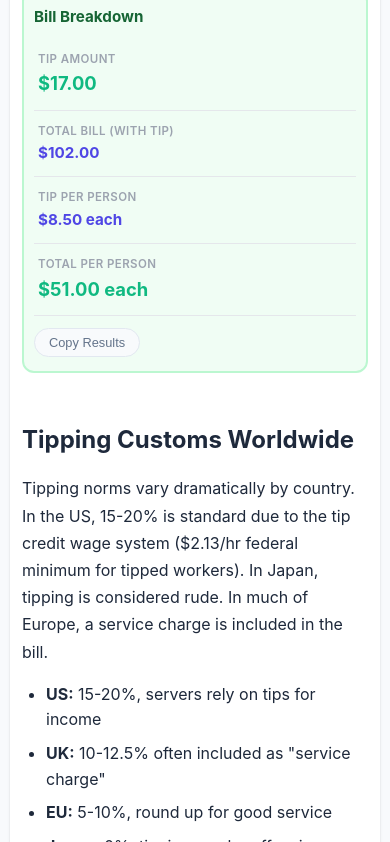
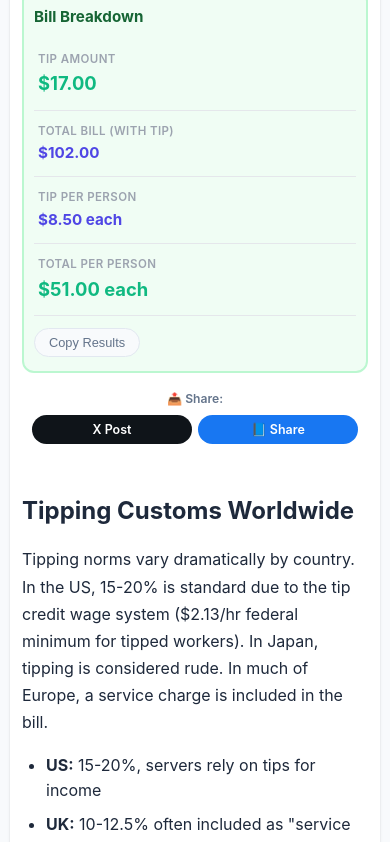
Before and after one commit to Z1YiKK/usefultools, a plain HTML site: page tools/tip-calculator.html in a window 390 px wide. Both pictures are taken after a click on the button "💵 Calculate Tip →". Shown: the part 744-1586 px from the top of the page. Drawn offline with Linux system fonts and the light colour scheme.

Commit message:
feat: add X + Facebook share buttons to all 9 tool pages
Uses setupShare() in main.js to populate share URLs with real calculation results. X branding (not Twitter). Responsive with flex-wrap for mobile.

```diff
--- a/css/style.css
+++ b/css/style.css
@@ -1410,6 +1410,79 @@ footer {
     display: none;
 }
 
+/* Share Buttons (after results) */
+.share-buttons {
+    display: none;
+    margin-top: 16px;
+    gap: 8px;
+    flex-wrap: wrap;
+    align-items: center;
+    justify-content: center;
+}
+.share-buttons.show {
+    display: flex;
+    animation: fadeIn 0.3s ease;
+}
+.share-label {
+    font-size: 0.82rem;
+    font-weight: 600;
+    color: var(--text-light);
+    white-space: nowrap;
+}
+.share-btn {
+    display: inline-flex;
+    align-items: center;
+    gap: 5px;
+    padding: 7px 16px;
+    border-radius: 20px;
+    font-size: 0.83rem;
+    font-weight: 600;
+    text-decoration: none;
+    cursor: pointer;
+    transition: all var(--transition);
+    border: none;
+    white-space: nowrap;
+    line-height: 1.4;
+}
+.share-btn.x {
+    background: #0f1419;
+    color: #fff;
+}
+.share-btn.x:hover {
+    background: #000;
+    color: #fff;
+    transform: translateY(-1px);
+    box-shadow: var(--shadow-md);
+}
+.share-btn.fb {
+    background: #1877f2;
+    color: #fff;
+}
+.share-btn.fb:hover {
+    background: #0e5dc7;
+    color: #fff;
+    transform: translateY(-1px);
+    box-shadow: var(--shadow-md);
+}
+@media (max-width: 480px) {
+    .share-buttons {
+        gap: 6px;
+    }
+    .share-label {
+        width: 100%;
+        text-align: center;
+        font-size: 0.76rem;
+    }
+    .share-btn {
+        flex: 1;
+        justify-content: center;
+        padding: 6px 10px;
+        font-size: 0.78rem;
+        min-width: 0;
+        max-width: 160px;
+    }
+}
+
 /* Results copy button */
 .copy-results-btn {
     display: inline-block;
--- a/js/main.js
+++ b/js/main.js
@@ -305,6 +305,18 @@
         }
     };
 
+    // Setup share buttons (X + Facebook) after calculation
+    window.setupShare = function(shareId, text) {
+        var container = document.getElementById(shareId);
+        if (!container) return;
+        var url = encodeURIComponent(window.location.href);
+        var encodedText = encodeURIComponent(text);
+        var links = container.querySelectorAll('a');
+        if (links[0]) links[0].href = 'https://twitter.com/intent/tweet?text=' + encodedText + '&url=' + url;
+        if (links[1]) links[1].href = 'https://www.facebook.com/sharer/sharer.php?u=' + url + '&quote=' + encodedText;
+        container.classList.add('show');
+    };
+
     // ========== Analytics ==========
     window.trackEvent = function(category, action, label) {
         if (typeof gtag === 'function') {
--- a/tools/tip-calculator.html
+++ b/tools/tip-calculator.html
@@ -26,6 +26,7 @@
     <div class="result-item"><span class="result-label">Tip Per Person</span><span class="result-value" id="tipPerPerson">-</span></div>
     <div class="result-item"><span class="result-label">Total Per Person</span><span class="result-value big" id="perPerson">-</span></div>
 </div>
+<div class="share-buttons" id="tipShare"><span class="share-label">📤 Share:</span><a class="share-btn x" href="#" target="_blank" rel="noopener">X Post</a><a class="share-btn fb" href="#" target="_blank" rel="noopener">📘 Share</a></div>
 <div class="tool-content"><h2>Tipping Customs Worldwide</h2><p>Tipping norms vary dramatically by country. In the US, 15-20% is standard due to the tip credit wage system ($2.13/hr federal minimum for tipped workers). In Japan, tipping is considered rude. In much of Europe, a service charge is included in the bill.</p><ul><li><strong>US:</strong> 15-20%, servers rely on tips for income</li><li><strong>UK:</strong> 10-12.5% often included as "service charge"</li><li><strong>EU:</strong> 5-10%, round up for good service</li><li><strong>Japan:</strong> 0%, tipping can be offensive</li><li><strong>Australia:</strong> 0-5%, high minimum wage reduces reliance on tips</li></ul></div></div>
 <aside class="tool-sidebar"><div class="sidebar-cta"><h3> Love Eating Out?</h3><ul><li>Find deals near you</li><li>Earn dining cashback</li><li>Discover restaurants</li></ul><a href="https://www.opentable.com/" class="affiliate-link" target="_blank" rel="nofollow sponsored">Find Dining Deals →</a></div><div class="related-tools"><h3>🧮 Related Tools</h3><ul><li><a href="subscription-calculator.html"> Subscription Analyzer</a></li><li><a href="savings-calculator.html"> Savings Calculator</a></li></ul></div><a href="#" class="ad-cta-box" onclick="event.preventDefault();openContactModal();">📢 Advertise on ToolHero<span>Click here — reach thousands of users daily</span></a></aside></div></div></main>
 <footer><div class="container"><div class="footer-grid"><div class="footer-col"><h4>ToolHero</h4><p>Free online calculators for smarter decisions.</p></div><div class="footer-col"><h4>Legal</h4><ul><li><a href="../privacy.html">Privacy Policy</a></li><li><a href="../terms.html">Terms of Use</a></li></ul></div></div><div class="footer-bottom"><p>&copy; 2026 ToolHero.</p></div></div></footer>
@@ -33,5 +34,6 @@
 var tipSymbols={USD:'$',EUR:'€',GBP:'£',CAD:'C$',AUD:'A$'};
 function fmt(a,c){return tipSymbols[c]+a.toFixed(2)}
 function setTipPreset(){var p=document.getElementById('tipCountry').value;var m={us20:20,us18:18,us15:15,uk:12.5,ca:18,eu:8,au:3,jp:0};if(m[p]!==undefined)document.getElementById('tipPercent').value=m[p];}
-function calculateTip(){var c=document.getElementById('tipCurrency').value;var bill=parseFloat(document.getElementById('billAmount').value)||0;var pct=parseFloat(document.getElementById('tipPercent').value)||0;var people=parseInt(document.getElementById('numPeople').value)||1;var tip=bill*(pct/100);var total=bill+tip;var tipPP=tip/people;var totalPP=total/people;document.getElementById('tipAmount').textContent=fmt(tip,c);document.getElementById('totalBill').textContent=fmt(total,c);document.getElementById('tipPerPerson').textContent=fmt(tipPP,c)+' each';document.getElementById('perPerson').textContent=fmt(totalPP,c)+(people>1?' each':'');document.getElementById('tipResults').classList.add('show');document.getElementById('tipResults').scrollIntoView({behavior:'smooth'});if(typeof trackEvent==='function')trackEvent('Tool','Calculate','Tip');}
+function calculateTip(){var c=document.getElementById('tipCurrency').value;var bill=parseFloat(document.getElementById('billAmount').value)||0;var pct=parseFloat(document.getElementById('tipPercent').value)||0;var people=parseInt(document.getElementById('numPeople').value)||1;var tip=bill*(pct/100);var total=bill+tip;var tipPP=tip/people;var totalPP=total/people;document.getElementById('tipAmount').textContent=fmt(tip,c);document.getElementById('totalBill').textContent=fmt(total,c);document.getElementById('tipPerPerson').textContent=fmt(tipPP,c)+' each';document.getElementById('perPerson').textContent=fmt(totalPP,c)+(people>1?' each':'');document.getElementById('tipResults').classList.add('show');document.getElementById('tipResults').scrollIntoView({behavior:'smooth'});if(typeof trackEvent==='function')trackEvent('Tool','Calculate','Tip');
+    setupShare('tipShare','My tip: '+document.getElementById('tipPerPerson').textContent+'. Calculate your split!');}
 </script></body></html>
```
Also changed, not shown: tools/bmi-calculator.html (+2 -1 lines), tools/calorie-calculator.html (+3 -1 lines), tools/fuel-calculator.html (+3 -1 lines), tools/mortgage-calculator.html (+3 -2 lines), tools/moving-calculator.html (+3 -1 lines), tools/pet-cost-calculator.html (+3 -1 lines), tools/savings-calculator.html (+2 -0 lines), tools/subscription-calculator.html (+3 -1 lines).
